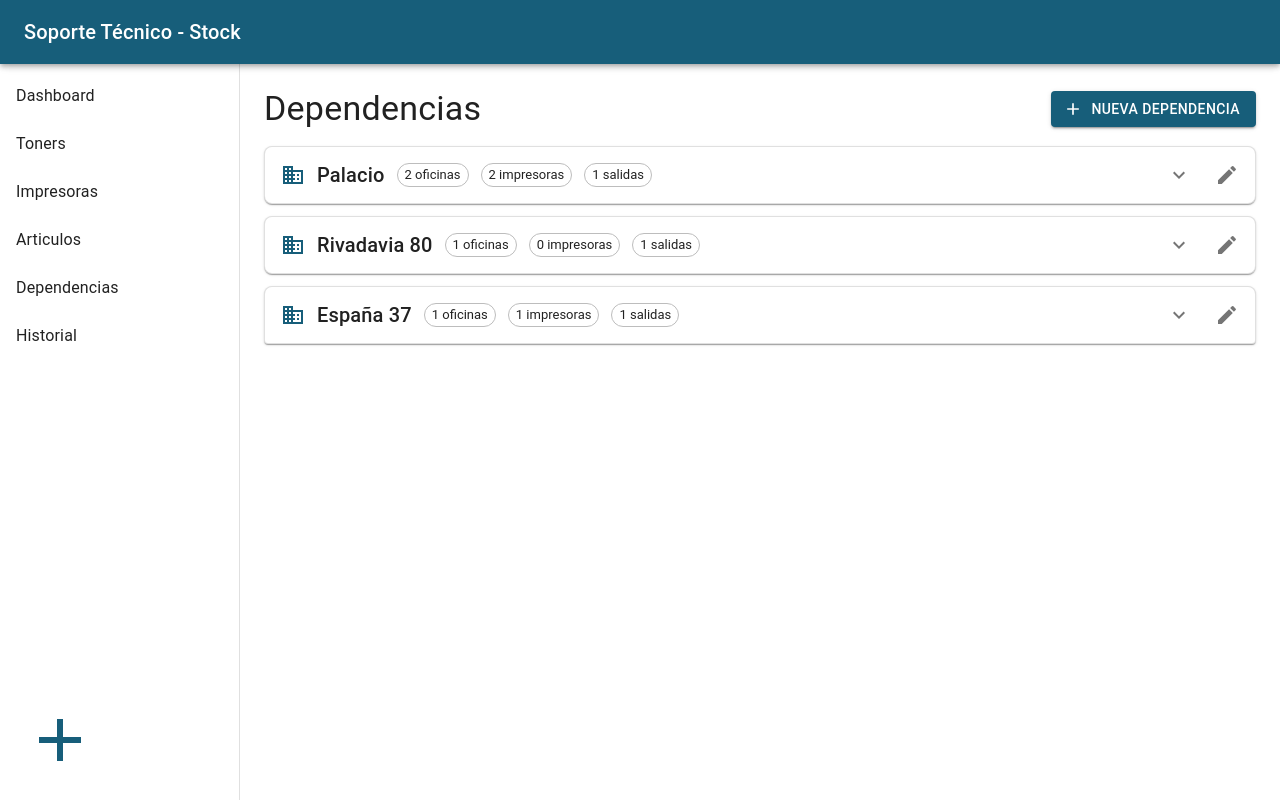
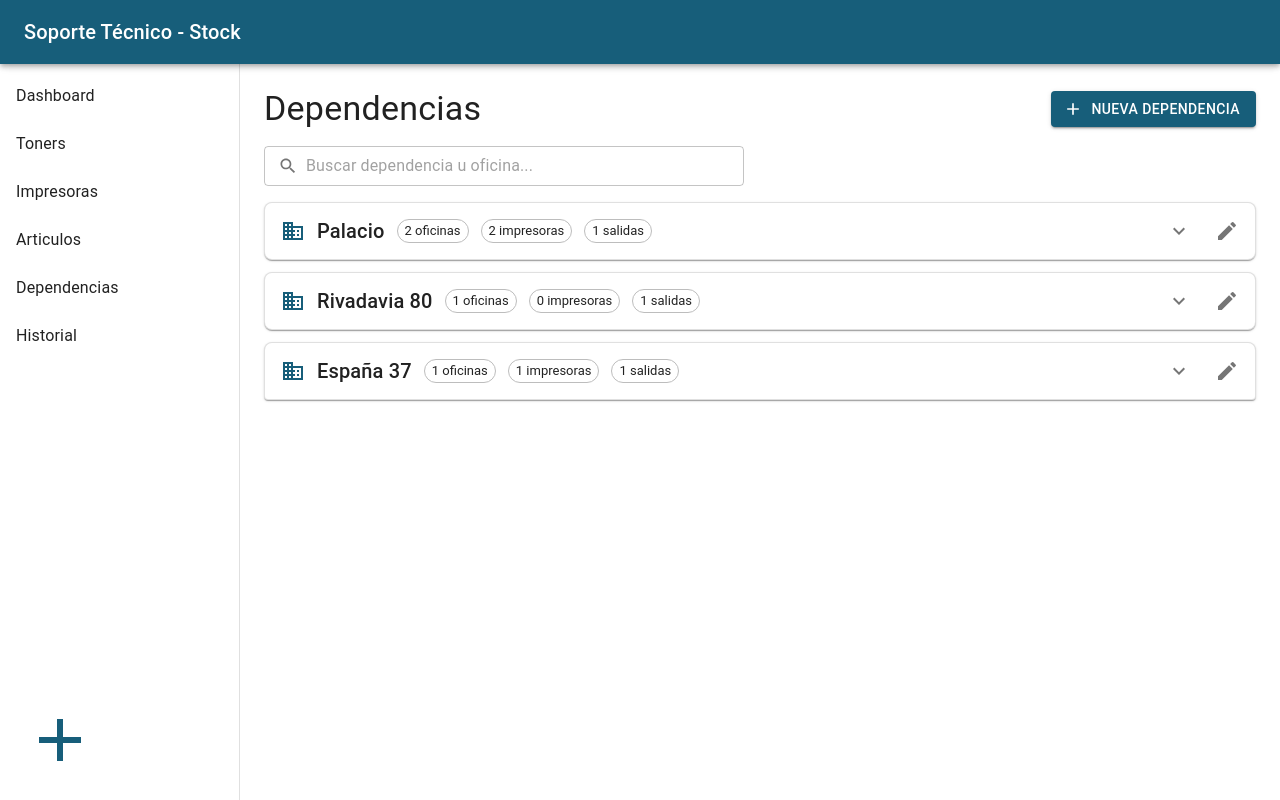
Before and after one commit to marcos-delvalle/sistema-stock, a React (Vite) app: page /dependencias in a window 1280 px wide. Built offline with nearby package versions, Linux system fonts and the light colour scheme.

Commit message:
feat: buscador de dependencias y oficinas

```diff
--- a/src/components/OficinaDetalleDialog.jsx
+++ b/src/components/OficinaDetalleDialog.jsx
@@ -73,8 +73,8 @@ function OficinaDetalleDialog({
                                     <Table size="small">
                                         <TableHead>
                                             <TableRow>
+                                                <TableCell>Modelo</TableCell>
                                                 <TableCell>Nombre</TableCell>
-                                                <TableCell>Modelo</TableCell>
                                                 <TableCell>IP</TableCell>
                                                 <TableCell>Estado</TableCell>
                                                 <TableCell align="right">Acciones</TableCell>
--- a/src/pages/Dependencias.jsx
+++ b/src/pages/Dependencias.jsx
@@ -1,13 +1,22 @@
 import {
     Accordion, AccordionDetails, AccordionSummary, Box, Button, Chip,
-    IconButton, Table, TableBody, TableCell, TableContainer, TableHead,
-    TableRow, Tooltip, Typography,
+    IconButton, InputAdornment, Table, TableBody, TableCell, TableContainer,
+    TableHead, TableRow, TextField, Tooltip, Typography,
 } from '@mui/material'
-import { Add, Business, Edit, ExpandMore, Visibility } from '@mui/icons-material'
+import { Add, Business, Clear, Edit, ExpandMore, Search, SearchOff, Visibility } from '@mui/icons-material'
 import { useState } from 'react'
 import DependenciaDialog from '../components/DependenciaDialog'
 import OficinaDialog from '../components/OficinaDialog'
 import OficinaDetalleDialog from '../components/OficinaDetalleDialog'
+
+// Minúsculas y sin acentos, para que "Educacion" encuentre "Educación"
+function normalizar(texto) {
+    return String(texto)
+        .trim()
+        .toLowerCase()
+        .normalize('NFD')
+        .replace(/[\u0300-\u036f]/g, '')
+}
 
 function Dependencias({
     dependencias, setDependencias, oficinas, setOficinas,
@@ -19,6 +28,33 @@ function Dependencias({
     const [oficinaEditando, setOficinaEditando] = useState(undefined)
     const [depParaOficina, setDepParaOficina] = useState(null)
     const [oficinaDetalle, setOficinaDetalle] = useState(null)
+    const [busqueda, setBusqueda] = useState('')
+    const [expandidas, setExpandidas] = useState({})
+
+    const termino = normalizar(busqueda)
+
+    // Si el término coincide con la dependencia, se muestran todas sus oficinas.
+    // Si coincide solo con una oficina, se muestra esa oficina dentro de su dependencia.
+    const resultados = dependencias
+        .map((dep) => {
+            const todas = oficinas
+                .filter((o) => o.dependencia_id === dep.id)
+                .sort((a, b) => a.nombre.localeCompare(b.nombre, 'es'))
+
+            const coincideDependencia = normalizar(dep.nombre).includes(termino)
+            const visibles = !termino || coincideDependencia
+                ? todas
+                : todas.filter((o) => normalizar(o.nombre).includes(termino))
+
+            return {
+                dep,
+                oficinas: visibles,
+                visible: !termino || coincideDependencia || visibles.length > 0,
+            }
+        })
+        .filter((r) => r.visible)
+
+    const totalOficinasVisibles = resultados.reduce((acc, r) => acc + r.oficinas.length, 0)
 
     return (
         <>
@@ -27,11 +63,53 @@ function Dependencias({
                 <Button
                     variant="contained"
                     startIcon={<Add />}
-                    onClick={() => setDepEditando(null)}
+                    onClick={() => {
+                        setBusqueda('')
+                        setDepEditando(null)
+                    }}
                 >
                     Nueva dependencia
                 </Button>
             </Box>
+
+            {dependencias.length > 0 && (
+                <Box sx={{ display: 'flex', alignItems: 'center', gap: 2, flexWrap: 'wrap', mb: 2 }}>
+                    <TextField
+                        size="small"
+                        placeholder="Buscar dependencia u oficina..."
+                        value={busqueda}
+                        onChange={(e) => setBusqueda(e.target.value)}
+                        sx={{ minWidth: { xs: '100%', sm: 300 }, maxWidth: 480, flexGrow: 1 }}
+                        slotProps={{
+                            input: {
+                                startAdornment: (
+                                    <InputAdornment position="start">
+                                        <Search fontSize="small" />
+                                    </InputAdornment>
+                                ),
+                                endAdornment: busqueda ? (
+                                    <InputAdornment position="end">
+                                        <IconButton
+                                            size="small"
+                                            aria-label="Limpiar búsqueda"
+                                            onClick={() => setBusqueda('')}
+                                        >
+                                            <Clear fontSize="small" />
+                                        </IconButton>
+                                    </InputAdornment>
+                                ) : null,
+                            },
+                        }}
+                    />
+
+                    {termino && (
+                        <Typography variant="body2" color="text.secondary">
+                            {resultados.length} dependencia{resultados.length === 1 ? '' : 's'} ·{' '}
+                            {totalOficinasVisibles} oficina{totalOficinasVisibles === 1 ? '' : 's'}
+                        </Typography>
+                    )}
+                </Box>
+            )}
 
             {dependencias.length === 0 && (
                 <Typography color="text.secondary" sx={{ py: 4 }}>
@@ -39,11 +117,19 @@ function Dependencias({
                 </Typography>
             )}
 
-            {dependencias.map((dep) => {
-                const oficinasDep = oficinas
-                    .filter((o) => o.dependencia_id === dep.id)
-                    .sort((a, b) => a.nombre.localeCompare(b.nombre, 'es'))
+            {termino && resultados.length === 0 && (
+                <Box sx={{ py: 6, textAlign: 'center' }}>
+                    <SearchOff sx={{ fontSize: 48, color: 'text.disabled', mb: 1 }} />
+                    <Typography color="text.secondary">
+                        No se encontraron dependencias ni oficinas para "{busqueda.trim()}".
+                    </Typography>
+                    <Button sx={{ mt: 1 }} onClick={() => setBusqueda('')}>
+                        Limpiar búsqueda
+                    </Button>
+                </Box>
+            )}
 
+            {resultados.map(({ dep, oficinas: oficinasDep }) => {
                 const idsOficinas = oficinasDep.map((o) => o.id)
                 const impresorasDep = unidades.filter((u) => idsOficinas.includes(u.oficina_id))
                 const salidasDep = movimientos.filter(
@@ -54,6 +140,12 @@ function Dependencias({
                     <Accordion
                         key={dep.id}
                         disableGutters
+                        expanded={Boolean(termino) || Boolean(expandidas[dep.id])}
+                        onChange={(e, abierto) => {
+                            if (!termino) {
+                                setExpandidas((prev) => ({ ...prev, [dep.id]: abierto }))
+                            }
+                        }}
                         sx={{
                             mb: 1.5,
                             border: '1px solid',
@@ -91,6 +183,8 @@ function Dependencias({
                                     size="small"
                                     startIcon={<Add />}
                                     onClick={() => {
+                                        setBusqueda('')
+                                        setExpandidas((prev) => ({ ...prev, [dep.id]: true }))
                                         setOficinaEditando(null)
                                         setDepParaOficina(dep.id)
                                     }}
```
